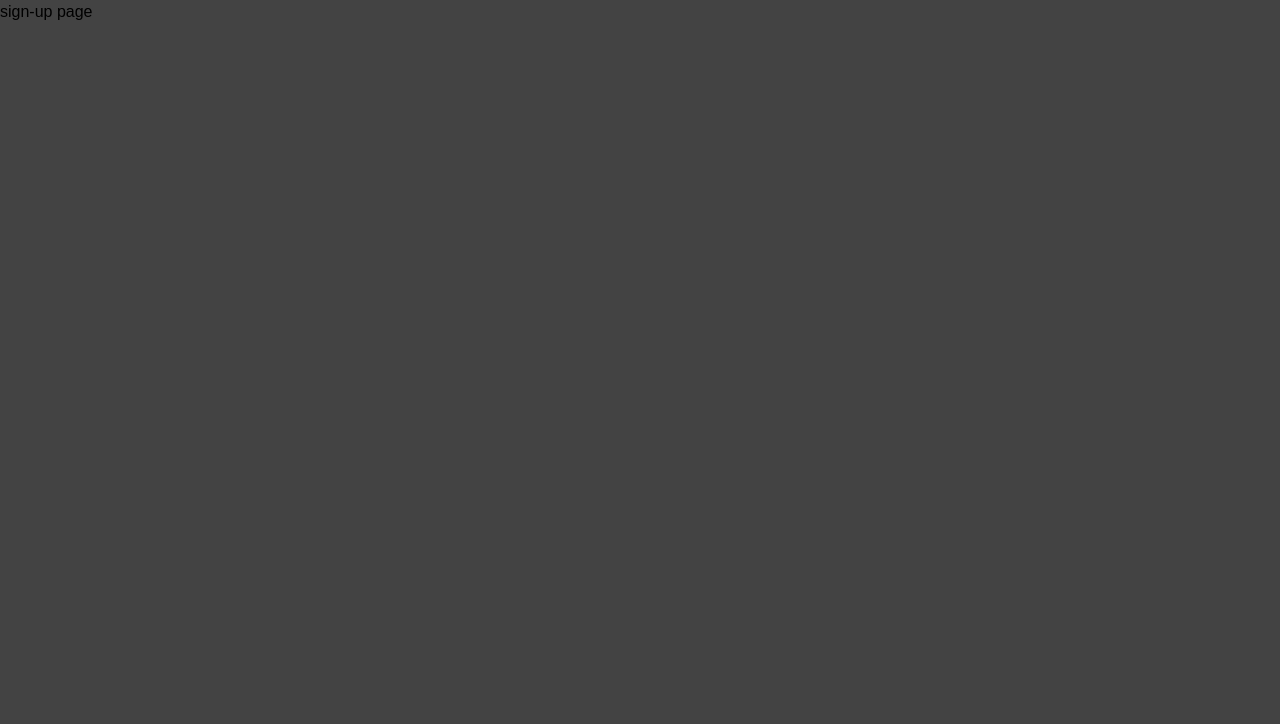
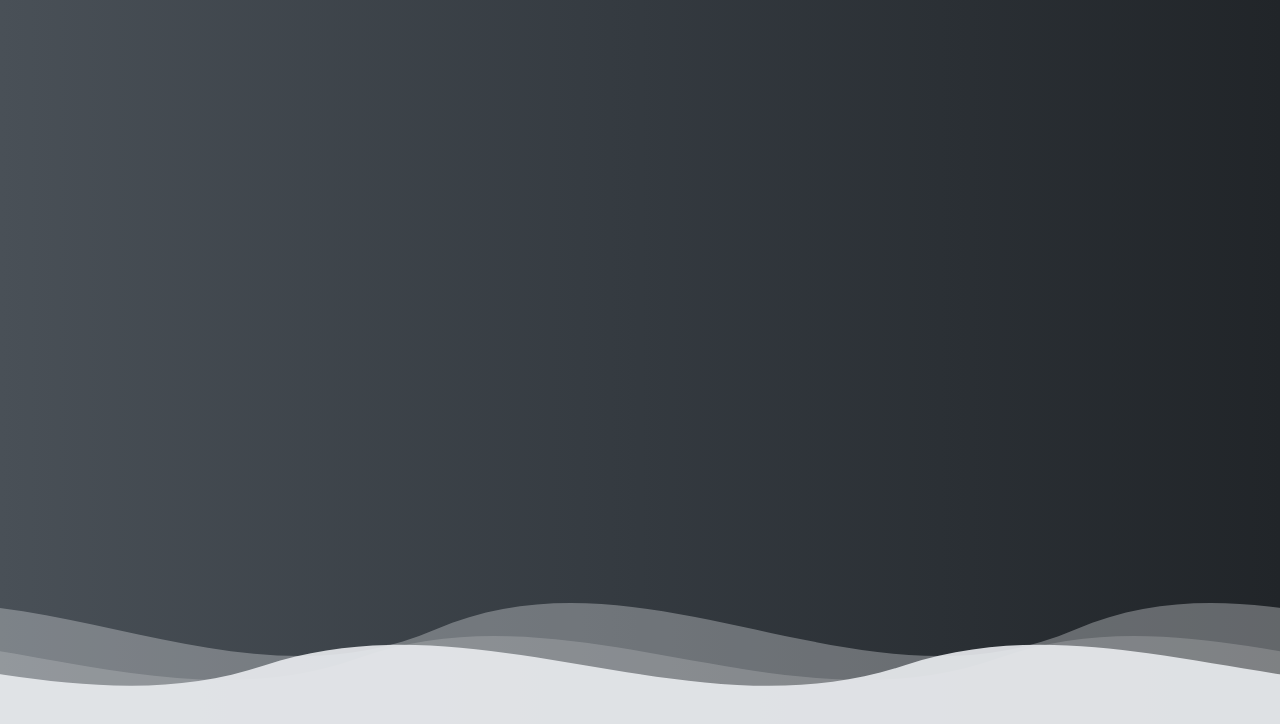
Before and after one commit to xGRIDev/xGRID-STORE, a React (Vite) app: page /sign-up in a window 1280 px wide. Shown: the top 724 px of the page. Built offline with nearby package versions, Linux system fonts and the light colour scheme; a web font is replaced by a local one.

Commit message:
Coloring Update

```diff
--- a/src/components/auth/sign-up.jsx
+++ b/src/components/auth/sign-up.jsx
@@ -1,11 +1,63 @@
-import { useNavigate } from 'react-router-dom';
+import { useRef, useState } from 'react';
+import { Link, useNavigate} from 'react-router-dom';
+import { Eye, EyeOff } from 'lucide-react';
+import gsap from 'gsap';
+import { useGSAP } from '@gsap/react';
+
+gsap.registerPlugin(useGSAP);
+
+const WAVE = "M0,160 C240,80 480,240 720,160 C960,80 1200,240 1440,160 " +
+  "C1680,80 1920,240 2160,160 C2400,80 2640,240 2880,160 V320 H0 Z";
+
+const wavePattern = [
+    { fill: "#dee2e6", opacity: 0.35, height: "h-[46vh]", duration: 22, reverse: false},
+    { fill: "#f8f9fa", opacity: 0.18, height: "h-[38vh]", duration: 16, reverse: false},
+    { fill: "#e9ecef", opacity: 0.9, height: "h-[18]", duration: 12, reverse: false},
+]
 
 export default function SignUp(){
+    const root = useRef(null);
     const navigate = useNavigate();
+    const [ showPasswrd, setShowPasswrd ] = useState(false);
+
+    useGSAP(() => {
+        const reduceMotion = window.matchMedia("(prefers-reduced-motion: reduce)").matches;
+        if (reduceMotion) return;
+
+        gsap.utils.toArray(".wave").forEach((el, i) => {
+            const  { duration, reverse } = wavePattern[i];
+            gsap.fromTo(
+                el,
+                { xPercent: reverse ? -50 : 0},
+                { xPercent: reverse ? 0 : -50, duration, repeat: -1, ease: "none"}
+            );
+            gsap.to(el, {
+                y: 14,
+                duration: 4 + i * 1.5,
+                repeat: -1,
+                yoyo: true,
+                ease: "sine.inOut",
+            });
+        });
+    })
 
     return (
-        <div className="">
-            sign-up page
+        <div className="relative flex min-h-screen items-center justify-center overflow-hidden
+        bg-linear-to-r from-[#495057] via-[#343a40] to-[#212529] px-4 text-white">
+
+            {/* Backdrop */}
+            <div className="pointer-events-none absolute inset-x-0 bottom-0" aria-hidden="true">
+                {wavePattern.map((w, i ) => (
+                    <svg
+                        key={i}
+                        viewBox='0 0 2880 320'
+                        preserveAspectRatio='none'
+                        className={`wave absolute bottom-0 left-0 w-[200%] ${w.height}`}
+                    >
+                        <path d={WAVE} fill={w.fill} fillOpacity={w.opacity}/>
+                    </svg>
+                ))}
+            </div>
         </div>
     )
 }
--- a/src/page/home.jsx
+++ b/src/page/home.jsx
@@ -36,7 +36,7 @@ const categories = useMemo(() => {
   const isFiltering = searchValue.trim() !== "" || selectedCategory !== "All";
   const [ sidebarOpen, setSidebarOpen] = useState(false);
     return (
-        <div className="min-h-screen bg-linear-to-r/srgb from-[#7f7f7f] from-10% via-[#7f7f7f] via-80% via-[#7f7f7f] via-60% to-[#7f7f7f] text-white">
+        <div className="min-h-screen bg-linear-to-r from-[#495057] via-[#343a40] to-[#212529] text-white">
             <Sidebar expanded={sidebarOpen} onToggle={() => setSidebarOpen((v) => !v)}/>
             <main className={`min-h-screen px-4 py-4 transition-[margin] duration-300 md:px-6 lg:px-8
             ${sidebarOpen ? "md:ml-[224px]" : "md:ml-[102px]"}`}>
```
